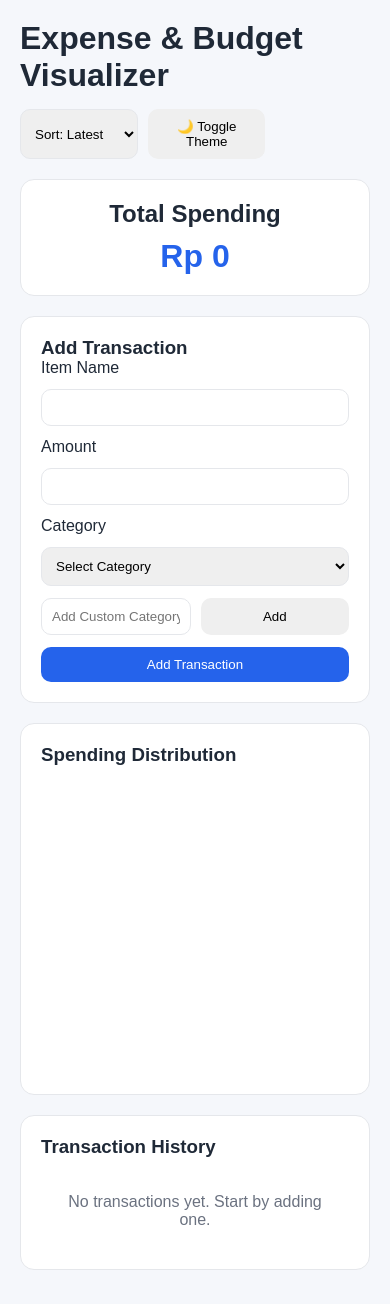
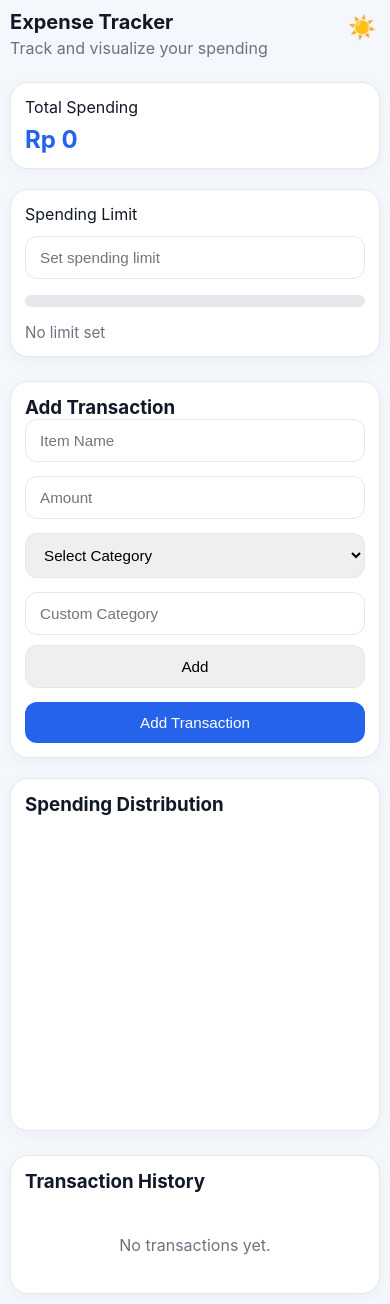
Before and after one commit to IdaRamaArdana/expense-budget-visualizer, a plain HTML site: page index.html in a window 390 px wide. Drawn offline with nearby package versions, Linux system fonts and the light colour scheme.

Commit message:
feat: redesign responsive expense tracker UI

```diff
--- a/css/style.css
+++ b/css/style.css
@@ -1,19 +1,22 @@
+/* css/style.css */
 :root {
-  --bg: #f5f7fb;
+  --bg: #f4f7fb;
   --card: #ffffff;
-  --text: #1f2937;
+  --text: #111827;
   --muted: #6b7280;
   --primary: #2563eb;
   --danger: #dc2626;
+  --warning: #f59e0b;
+  --success: #16a34a;
   --border: #e5e7eb;
 }
 
 body.dark {
-  --bg: #111827;
-  --card: #1f2937;
-  --text: #f9fafb;
-  --muted: #d1d5db;
-  --border: #374151;
+  --bg: #0f172a;
+  --card: #1e293b;
+  --text: #f8fafc;
+  --muted: #94a3b8;
+  --border: #334155;
 }
 
 * {
@@ -25,92 +28,145 @@ body.dark {
 body {
   background: var(--bg);
   color: var(--text);
-  font-family: Arial, sans-serif;
-  transition: 0.3s ease;
+  font-family: Inter, Arial, sans-serif;
+  transition: 0.25s ease;
 }
 
 .app {
-  max-width: 1100px;
+  max-width: 1200px;
   margin: auto;
-  padding: 20px;
+  padding: 24px;
 }
 
-.topbar {
+.header {
   display: flex;
   justify-content: space-between;
-  flex-wrap: wrap;
-  gap: 15px;
-  margin-bottom: 20px;
+  align-items: flex-start;
+  gap: 16px;
+  margin-bottom: 24px;
 }
 
-.topbar-actions {
-  display: flex;
-  gap: 10px;
+.header-text p {
+  color: var(--muted);
+  margin-top: 4px;
 }
 
-.balance-card,
-.panel {
-  background: var(--card);
-  border-radius: 14px;
-  padding: 20px;
-  border: 1px solid var(--border);
+.theme-icon-inline {
+  background: transparent;
+  border: none;
+  font-size: 1.4rem;
+  cursor: pointer;
+  color: var(--text);
+  transition: transform 0.2s ease, opacity 0.2s ease;
+  padding: 4px;
+  width: auto;
 }
 
-.balance-card {
-  text-align: center;
-  margin-bottom: 20px;
+.theme-icon-inline:hover {
+  transform: scale(1.12);
+  opacity: 0.8;
 }
 
-.balance-card p {
-  font-size: 2rem;
-  color: var(--primary);
-  font-weight: bold;
-  margin-top: 10px;
+.dashboard-grid,
+.main-grid {
+  display: grid;
+  gap: 20px;
+  margin-bottom: 24px;
 }
 
-.grid {
-  display: grid;
+.dashboard-grid {
+  grid-template-columns: repeat(2, 1fr);
+}
+
+.main-grid {
   grid-template-columns: 1fr 1fr;
-  gap: 20px;
+}
+
+.card {
+  background: var(--card);
+  border: 1px solid var(--border);
+  border-radius: 18px;
+  padding: 22px;
+  box-shadow: 0 4px 18px rgba(0,0,0,.04);
+}
+
+.balance-card h2 {
+  margin-top: 8px;
+  color: var(--primary);
+  font-size: 2rem;
+}
+
+.budget-header {
+  display: flex;
+  flex-direction: column;
+  gap: 12px;
+}
+
+.progress-bar {
+  height: 12px;
+  background: var(--border);
+  border-radius: 999px;
+  margin: 16px 0;
+  overflow: hidden;
+}
+
+#budgetProgress {
+  height: 100%;
+  width: 0%;
+  background: var(--success);
+  transition: .3s ease;
+}
+
+#budgetStatus {
+  color: var(--muted);
+  font-size: .95rem;
 }
 
 form {
   display: flex;
   flex-direction: column;
-  gap: 12px;
+  gap: 14px;
 }
 
 input,
 select,
 button {
   width: 100%;
-  padding: 10px;
-  border-radius: 10px;
+  padding: 12px 14px;
+  border-radius: 12px;
   border: 1px solid var(--border);
+  font-size: .95rem;
 }
 
 button {
-  border: none;
   cursor: pointer;
 }
 
-.submit-btn {
+.primary-btn {
   background: var(--primary);
   color: white;
+  border: none;
 }
 
-.custom-category-wrapper {
+.category-row {
   display: flex;
   gap: 10px;
 }
 
-.transaction-panel {
-  margin-top: 20px;
+.chart-wrapper {
+  position: relative;
+  width: 100%;
+  min-height: 300px;
+}
+
+#expenseChart {
+  width: 100% !important;
+  height: 300px !important;
 }
 
 .transaction-list {
-  margin-top: 15px;
-  max-height: 320px;
+  margin-top: 18px;
+  max-height: 420px;
   overflow-y: auto;
   display: flex;
   flex-direction: column;
@@ -123,34 +179,88 @@ button {
   align-items: center;
   background: var(--bg);
   padding: 14px;
-  border-radius: 10px;
+  border-radius: 14px;
 }
 
-.transaction-info {
+.transaction-item.over-limit {
+  border-left: 5px solid var(--warning);
+}
+
+.transaction-meta {
   display: flex;
   flex-direction: column;
   gap: 4px;
 }
 
-.transaction-category {
+.transaction-meta small {
   color: var(--muted);
-  font-size: 0.9rem;
 }
 
 .delete-btn {
   background: var(--danger);
   color: white;
-  padding: 8px 14px;
+  border: none;
+  width: auto;
+  padding: 10px 14px;
 }
 
 .empty-state {
   text-align: center;
   color: var(--muted);
-  padding: 20px;
+  padding: 24px;
 }
 
-@media (max-width: 768px) {
-  .grid {
+@media (max-width: 900px) {
+  .dashboard-grid,
+  .main-grid {
     grid-template-columns: 1fr;
   }
+
+  .app {
+    padding: 16px;
+  }
+
+  .card {
+    padding: 18px;
+  }
+
+  .category-row {
+    flex-direction: column;
+  }
+
+  .transaction-item {
+    flex-direction: column;
+    align-items: stretch;
+    gap: 12px;
+  }
+
+  .delete-btn {
+    width: 100%;
+  }
+
+  #expenseChart {
+    height: 260px !important;
+  }
 }
+
+@media (max-width: 480px) {
+  .app {
+    padding: 10px;
+  }
+
+  .header h1 {
+    font-size: 1.25rem;
+  }
+
+  .balance-card h2 {
+    font-size: 1.5rem;
+  }
+
+  .card {
+    padding: 14px;
+  }
+
+  #expenseChart {
+    height: 220px !important;
+  }
+}
--- a/index.html
+++ b/index.html
@@ -1,70 +1,109 @@
+<!-- index.html -->
 <!DOCTYPE html>
 <html lang="en">
 <head>
-  <meta charset="UTF-8" />
-  <meta name="viewport" content="width=device-width, initial-scale=1.0" />
+  <meta charset="UTF-8">
+  <meta name="viewport" content="width=device-width, initial-scale=1.0">
   <title>Expense & Budget Visualizer</title>
-  <link rel="stylesheet" href="css/style.css" />
+  <link rel="stylesheet" href="css/style.css">
   <script src="https://cdn.jsdelivr.net/npm/chart.js"></script>
 </head>
 <body>
   <main class="app">
-    <header class="topbar">
-      <h1>Expense & Budget Visualizer</h1>
+    <header class="header">
+      <div class="header-text">
+        <h1>Expense Tracker</h1>
+        <p>Track and visualize your spending</p>
+      </div>
 
-      <div class="topbar-actions">
-        <select id="sortSelect" aria-label="Sort Transactions">
-          <option value="latest">Sort: Latest</option>
-          <option value="amountAsc">Amount ↑</option>
-          <option value="amountDesc">Amount ↓</option>
-          <option value="category">Category</option>
-        </select>
-
-        <button id="themeToggle" type="button">🌙 Toggle Theme</button>
-      </div>
+      <button
+        id="themeToggle"
+        class="theme-icon-inline"
+        aria-label="Toggle Theme"
+      ></button>
     </header>
 
-    <section class="balance-card">
-      <h2>Total Spending</h2>
-      <p id="totalBalance">Rp 0</p>
+    <section class="dashboard-grid">
+      <div class="card balance-card">
+        <span>Total Spending</span>
+        <h2 id="totalBalance">Rp 0</h2>
+      </div>
+
+      <div class="card budget-card">
+        <div class="budget-header">
+          <span>Spending Limit</span>
+          <input
+            type="number"
+            id="spendingLimit"
+            placeholder="Set spending limit"
+          >
+        </div>
+
+        <div class="progress-bar">
+          <div id="budgetProgress"></div>
+        </div>
+
+        <p id="budgetStatus">No limit set</p>
+      </div>
     </section>
 
-    <section class="grid">
-      <div class="panel">
+    <section class="main-grid">
+      <div class="card">
         <h3>Add Transaction</h3>
 
         <form id="expenseForm">
-          <label for="itemName">Item Name</label>
-          <input type="text" id="itemName" required />
+          <input
+            type="text"
+            id="itemName"
+            placeholder="Item Name"
+            required
+          >
 
-          <label for="amount">Amount</label>
-          <input type="number" id="amount" min="1" required />
+          <input
+            type="number"
+            id="amount"
+            placeholder="Amount"
+            min="1"
+            required
+          >
 
-          <label for="category">Category</label>
           <select id="category" required>
             <option value="">Select Category</option>
           </select>
 
-          <div class="custom-category-wrapper">
+          <div class="category-row">
             <input
               type="text"
               id="customCategory"
-              placeholder="Add Custom Category"
-            />
-            <button type="button" id="addCategoryBtn">Add</button>
+              placeholder="Custom Category"
+            >
+
+            <button
+              type="button"
+              id="addCategoryBtn"
+            >
+              Add
+            </button>
           </div>
 
-          <button type="submit" class="submit-btn">Add Transaction</button>
+          <button
+            type="submit"
+            class="primary-btn"
+          >
+            Add Transaction
+          </button>
         </form>
       </div>
 
-      <div class="panel">
+      <div class="card chart-card">
         <h3>Spending Distribution</h3>
-        <canvas id="expenseChart"></canvas>
+        <div class="chart-wrapper">
+          <canvas id="expenseChart"></canvas>
+        </div>
       </div>
     </section>
 
-    <section class="panel transaction-panel">
+    <section class="card">
       <h3>Transaction History</h3>
       <div id="transactionList" class="transaction-list"></div>
     </section>
--- a/js/script.js
+++ b/js/script.js
@@ -1,8 +1,10 @@
+// js/script.js
 const App = (() => {
-  const STORAGE_KEYS = {
+  const STORAGE = {
     TRANSACTIONS: "transactions",
     CATEGORIES: "categories",
-    THEME: "theme"
+    THEME: "theme",
+    LIMIT: "spendingLimit"
   };
 
   const DEFAULT_CATEGORIES = ["Food", "Transport", "Fun"];
@@ -12,12 +14,14 @@ const App = (() => {
     itemName: document.getElementById("itemName"),
     amount: document.getElementById("amount"),
     category: document.getElementById("category"),
+    customCategory: document.getElementById("customCategory"),
+    addCategoryBtn: document.getElementById("addCategoryBtn"),
     transactionList: document.getElementById("transactionList"),
     totalBalance: document.getElementById("totalBalance"),
-    sortSelect: document.getElementById("sortSelect"),
+    spendingLimit: document.getElementById("spendingLimit"),
+    budgetProgress: document.getElementById("budgetProgress"),
+    budgetStatus: document.getElementById("budgetStatus"),
     themeToggle: document.getElementById("themeToggle"),
-    customCategory: document.getElementById("customCategory"),
-    addCategoryBtn: document.getElementById("addCategoryBtn"),
     chartCanvas: document.getElementById("expenseChart")
   };
 
@@ -25,34 +29,40 @@ const App = (() => {
   let categories = [];
   let chart = null;
 
-  function safeLoad(key, fallback) {
+  const load = (key, fallback) => {
     try {
       return JSON.parse(localStorage.getItem(key)) ?? fallback;
     } catch {
       return fallback;
     }
-  }
+  };
 
-  function save(key, value) {
+  const save = (key, value) =>
     localStorage.setItem(key, JSON.stringify(value));
-  }
 
-  function formatCurrency(amount) {
-    return new Intl.NumberFormat("id-ID", {
+  const formatCurrency = amount =>
+    new Intl.NumberFormat("id-ID", {
       style: "currency",
       currency: "IDR",
       maximumFractionDigits: 0
     }).format(amount);
+
+  function getThemeIcon() {
+    const hour = new Date().getHours();
+    return hour >= 6 && hour < 18 ? "☀️" : "🌙";
+  }
+
+  function updateThemeIcon() {
+    DOM.themeToggle.textContent = getThemeIcon();
   }
 
   function renderCategories() {
-    DOM.category.innerHTML = `<option value="">Select Category</option>`;
+    DOM.category.innerHTML =
+      `<option value="">Select Category</option>`;
 
     categories.forEach(cat => {
-      const option = document.createElement("option");
-      option.value = cat;
-      option.textContent = cat;
-      DOM.category.appendChild(option);
+      DOM.category.innerHTML +=
+        `<option value="${cat}">${cat}</option>`;
     });
   }
 
@@ -60,44 +70,33 @@ const App = (() => {
     DOM.transactionList.innerHTML = "";
 
     if (!transactions.length) {
-      DOM.transactionList.innerHTML = `
-        <div class="empty-state">
-          No transactions yet. Start by adding one.
-        </div>
-      `;
-      updateTotal();
+      DOM.transactionList.innerHTML =
+        `<div class="empty-state">No transactions yet.</div>`;
+      updateSummary();
       updateChart();
       return;
     }
 
-    const sorted = [...transactions];
+    const limit =
+      Number(localStorage.getItem(STORAGE.LIMIT)) || Infinity;
 
-    switch (DOM.sortSelect.value) {
-      case "amountAsc":
-        sorted.sort((a, b) => a.amount - b.amount);
-        break;
+    transactions
+      .slice()
+      .reverse()
+      .forEach(tx => {
+        const item = document.createElement("div");
 
-      case "amountDesc":
-        sorted.sort((a, b) => b.amount - a.amount);
-        break;
+        item.className = "transaction-item";
 
-      case "category":
-        sorted.sort((a, b) => a.category.localeCompare(b.category));
-        break;
-
-      default:
-        sorted.sort((a, b) => b.createdAt - a.createdAt);
+        if (tx.amount > limit) {
+          item.classList.add("over-limit");
         }
 
-    sorted.forEach(tx => {
-      const item = document.createElement("div");
-      item.className = "transaction-item";
-
         item.innerHTML = `
-        <div class="transaction-info">
+          <div class="transaction-meta">
             <strong>${tx.name}</strong>
             <span>${formatCurrency(tx.amount)}</span>
-          <span class="transaction-category">${tx.category}</span>
+            <small>${tx.category}</small>
           </div>
           <button class="delete-btn" data-id="${tx.id}">
             Delete
@@ -107,43 +106,74 @@ const App = (() => {
         DOM.transactionList.appendChild(item);
       });
 
-    updateTotal();
+    updateSummary();
     updateChart();
   }
 
-  function updateTotal() {
-    const total = transactions.reduce((sum, tx) => sum + tx.amount, 0);
+  function updateSummary() {
+    const total =
+      transactions.reduce((sum, tx) => sum + tx.amount, 0);
+
     DOM.totalBalance.textContent = formatCurrency(total);
+
+    const limit =
+      Number(localStorage.getItem(STORAGE.LIMIT));
+
+    if (!limit) {
+      DOM.budgetProgress.style.width = "0%";
+      DOM.budgetStatus.textContent = "No limit set";
+      return;
+    }
+
+    const percentage = Math.min((total / limit) * 100, 100);
+
+    DOM.budgetProgress.style.width = `${percentage}%`;
+
+    if (total > limit) {
+      DOM.budgetProgress.style.background = "var(--danger)";
+      DOM.budgetStatus.textContent =
+        `Over budget by ${formatCurrency(total - limit)}`;
+    } else {
+      DOM.budgetProgress.style.background = "var(--success)";
+      DOM.budgetStatus.textContent =
+        `${formatCurrency(limit - total)} remaining`;
+    }
   }
 
   function updateChart() {
-    const totals = {};
+    const grouped = {};
 
     transactions.forEach(tx => {
-      totals[tx.category] = (totals[tx.category] || 0) + tx.amount;
+      grouped[tx.category] =
+        (grouped[tx.category] || 0) + tx.amount;
     });
 
     if (chart) chart.destroy();
 
     chart = new Chart(DOM.chartCanvas, {
-      type: "pie",
+      type: "doughnut",
       data: {
-        labels: Object.keys(totals),
+        labels: Object.keys(grouped),
         datasets: [{
-          data: Object.values(totals),
+          data: Object.values(grouped),
           backgroundColor: [
-            "#3B82F6",
+            "#2563EB",
             "#10B981",
             "#F59E0B",
             "#EF4444",
-            "#8B5CF6",
-            "#EC4899"
+            "#8B5CF6"
           ]
         }]
       },
       options: {
         responsive: true,
-        maintainAspectRatio: true
+        maintainAspectRatio: false,
+        cutout: "60%",
+        plugins: {
+          legend: {
+            position: "bottom"
+          }
+        }
       }
     });
   }
@@ -161,14 +191,13 @@ const App = (() => {
     }
 
     transactions.push({
-      id: crypto.randomUUID(),
+      id: Date.now().toString(),
       name,
       amount,
-      category,
-      createdAt: Date.now()
+      category
     });
 
-    save(STORAGE_KEYS.TRANSACTIONS, transactions);
+    save(STORAGE.TRANSACTIONS, transactions);
 
     DOM.form.reset();
 
@@ -176,73 +205,93 @@ const App = (() => {
   }
 
   function deleteTransaction(e) {
-    if (!e.target.classList.contains("delete-btn")) return;
+    const btn = e.target.closest(".delete-btn");
+    if (!btn) return;
 
-    const confirmed = confirm("Delete this transaction?");
-    if (!confirmed) return;
+    transactions =
+      transactions.filter(tx => tx.id !== btn.dataset.id);
 
-    const id = e.target.dataset.id;
-
-    transactions = transactions.filter(tx => tx.id !== id);
-
-    save(STORAGE_KEYS.TRANSACTIONS, transactions);
+    save(STORAGE.TRANSACTIONS, transactions);
 
     renderTransactions();
   }
 
   function addCategory() {
-    const newCategory = DOM.customCategory.value.trim();
+    const newCategory =
+      DOM.customCategory.value.trim();
 
     if (!newCategory) return;
 
-    const exists = categories.some(
-      cat => cat.toLowerCase() === newCategory.toLowerCase()
-    );
-
-    if (exists) {
+    if (
+      categories.some(
+        cat =>
+          cat.toLowerCase() ===
+          newCategory.toLowerCase()
+      )
+    ) {
       alert("Category already exists.");
       return;
     }
 
     categories.push(newCategory);
 
-    save(STORAGE_KEYS.CATEGORIES, categories);
+    save(STORAGE.CATEGORIES, categories);
 
     DOM.customCategory.value = "";
 
     renderCategories();
   }
 
+  function updateLimit() {
+    const limit = Number(DOM.spendingLimit.value);
+
+    if (limit > 0) {
+      save(STORAGE.LIMIT, limit);
+    } else {
+      localStorage.removeItem(STORAGE.LIMIT);
+    }
+
+    renderTransactions();
+  }
+
   function toggleTheme() {
     document.body.classList.toggle("dark");
 
     localStorage.setItem(
-      STORAGE_KEYS.THEME,
-      document.body.classList.contains("dark") ? "dark" : "light"
+      STORAGE.THEME,
+      document.body.classList.contains("dark")
+        ? "dark"
+        : "light"
     );
+
+    updateThemeIcon();
   }
 
   function loadTheme() {
-    const theme = localStorage.getItem(STORAGE_KEYS.THEME);
-
-    if (theme === "dark") {
+    if (localStorage.getItem(STORAGE.THEME) === "dark") {
       document.body.classList.add("dark");
     }
+
+    updateThemeIcon();
   }
 
   function init() {
-    transactions = safeLoad(STORAGE_KEYS.TRANSACTIONS, []);
-    categories = safeLoad(STORAGE_KEYS.CATEGORIES, DEFAULT_CATEGORIES);
+    transactions = load(STORAGE.TRANSACTIONS, []);
+    categories = load(STORAGE.CATEGORIES, DEFAULT_CATEGORIES);
+
+    DOM.spendingLimit.value =
+      localStorage.getItem(STORAGE.LIMIT) || "";
 
     loadTheme();
+
     renderCategories();
     renderTransactions();
 
     DOM.form.addEventListener("submit", addTransaction);
     DOM.transactionList.addEventListener("click", deleteTransaction);
-    DOM.sortSelect.addEventListener("change", renderTransactions);
+    DOM.addCategoryBtn.addEventListener("click", addCategory);
+    DOM.spendingLimit.addEventListener("input", updateLimit);
     DOM.themeToggle.addEventListener("click", toggleTheme);
-    DOM.addCategoryBtn.addEventListener("click", addCategory);
   }
 
   return { init };
```
Lines whose indentation alone changed are shown as unchanged.
